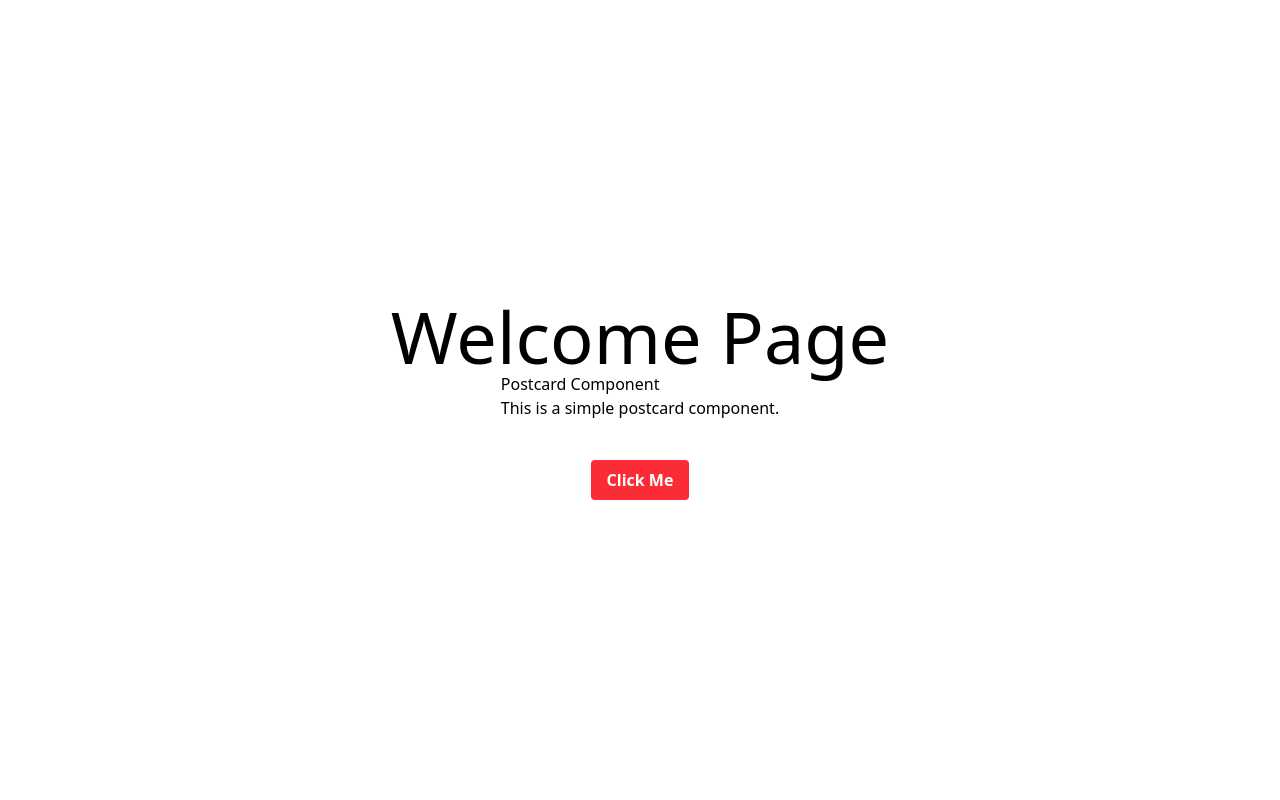
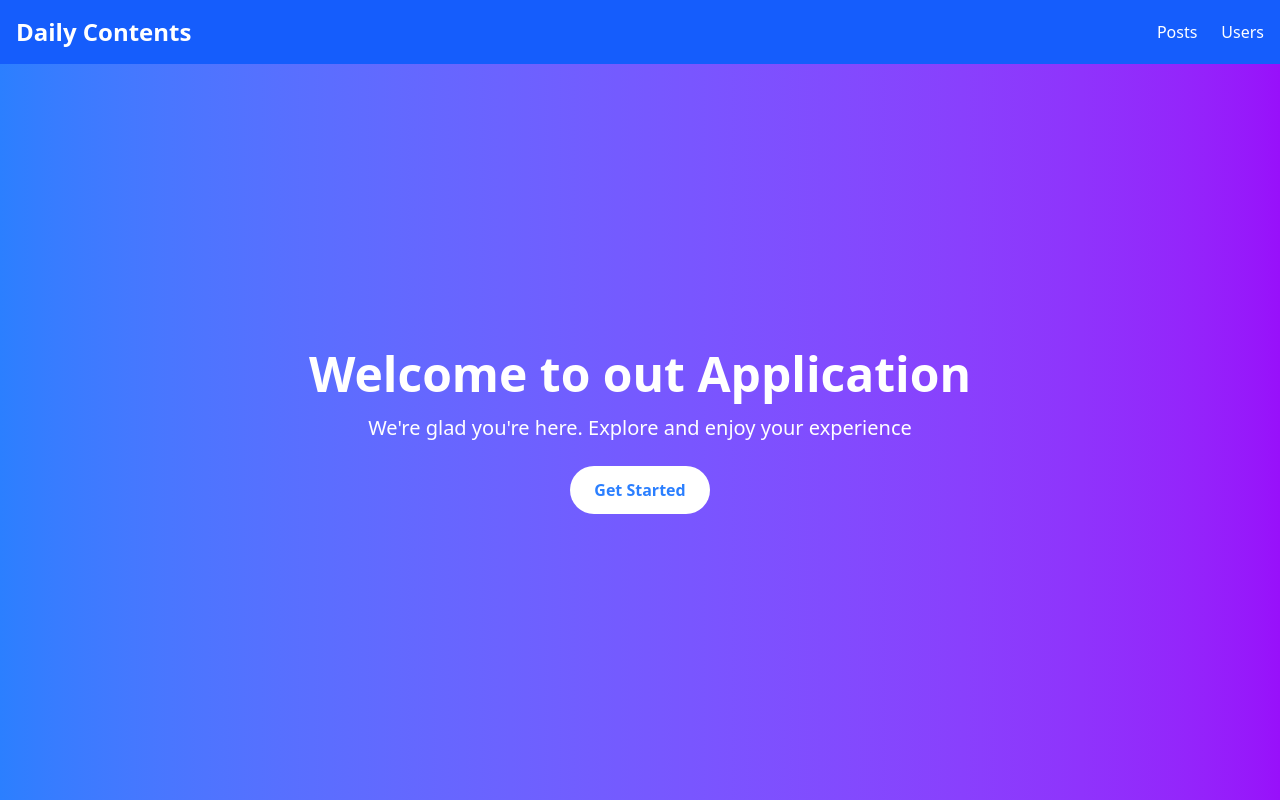
Before and after one commit to Molecule-Cloud/alx-project-0x01-setup, a Next.js app in the folder alx-project-0x01/: page / in a window 1280 px wide. Built offline with nearby package versions, Linux system fonts and the light colour scheme.

Commit message:
Task 2 files and components added

```diff
--- a/alx-project-0x01/components/layout/Header.tsx
+++ b/alx-project-0x01/components/layout/Header.tsx
@@ -1,14 +1,28 @@
-export const Header: React.FC = () => {
+import Link from "next/link";
+
+const Header: React.FC = () => {
   return (
-    <header className="bg-gray-800 text-white p-4">
-      <h1 className="text-2xl font-bold">My Application</h1>
-      <nav>
-        <ul className="flex space-x-4">
-          <li><a href="/" className="hover:underline">Home</a></li>
-          <li><a href="/about" className="hover:underline">About</a></li>
-          <li><a href="/contact" className="hover:underline">Contact</a></li>
-        </ul>
-      </nav>
-    </header>
+    <>
+        <header className="bg-blue-600 text-white shadow-md py-4">
+            <div className="container-auto flex justify-between items-center px-4">
+                <h3 className="font-bold text-2xl">
+                    <Link href="/">Daily Contents</Link>
+                </h3>
+                <nav>
+                    <ul className="flex space-x-6">
+                        <li className = "hover:underline">
+                            <Link href="/posts"> Posts </Link>
+                        </li>
+                        <li className = "hover:underline">
+                            <Link href="/users"> Users </Link>
+                        </li>
+                    </ul>
+                </nav>
+            </div>
+        </header>
+    </>
   );
 }
+
+
+export default Header;
--- a/alx-project-0x01/pages/index.tsx
+++ b/alx-project-0x01/pages/index.tsx
@@ -1,29 +1,22 @@
-import { Button } from '@/components/common/Button';
-import { Postcard } from '@/components/common/PostCard';
-
-export { Button } from '@/components/common/Button';
+import Header from "@/components/layout/Header";
 
 const Home: React.FC = () => {
   return (
     <>
-      <div className="flex justify-center items-center h-screen flex-col">
-        <h1 className="text-7xl font-thin"> Welcome Page </h1>
-          <Postcard />
-        <div>
-            <Button
-              className="mt-10"
-              onClick={() => {
-                alert('Button clicked!');
-              }}
-              >
-              Click Me
-            </Button>
-        </div>
+      <div className = " flex flex-col h-screen ">
+        <Header />
+        <main className = "flex-grow flex items-center justify-center bg-gradient-to-r from-blue-500 to-purple-600">
+          <div className= "text-center">
+            <h1 className="text-5xl font-bold text-white"> Welcome to out Application </h1>
+            <p className= "mt-4 text-xl text-white"> We're glad you're here. Explore and enjoy your experience </p>
+            <button className = "mt-6 px-6 py-3 bg-white text-blue-500 rounded-full font-semibold hover:bg-gray-200 transition">
+              Get Started
+            </button>
+          </div>
+        </main>
       </div>
     </>
   )
-
 }
 
-
 export default Home;
--- a/alx-project-0x01/pages/posts/index.tsx
+++ b/alx-project-0x01/pages/posts/index.tsx
@@ -1,10 +1,14 @@
-import React from "react";
+import Header from '@/components/layout/Header';
 
-export const Posts: React.FC = () => {
+
+const Posts: React.FC = () => {
   return (
     <div>
-      <h1>Posts</h1>
+      <Header />
       <p>This is the posts page.</p>
     </div>
   );
 }
+
+
+export default Posts;
--- a/alx-project-0x01/pages/users/index.tsx
+++ b/alx-project-0x01/pages/users/index.tsx
@@ -1,8 +1,12 @@
-export const Users: React.FC = () => {
+import Header from '@/components/layout/Header';
+
+const Users: React.FC = () => {
   return (
     <div>
-      <h1>Users Page</h1>
-      <p>This is the users page of the application.</p>
+        <Header />
+        <p>This is the users page of the application.</p>
     </div>
   );
 }
+
+export default Users;
```
